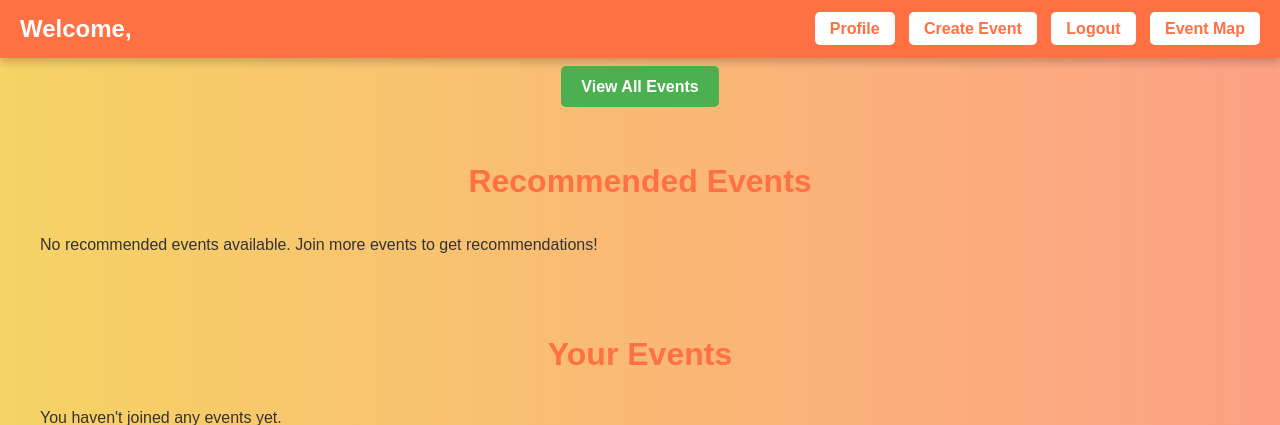
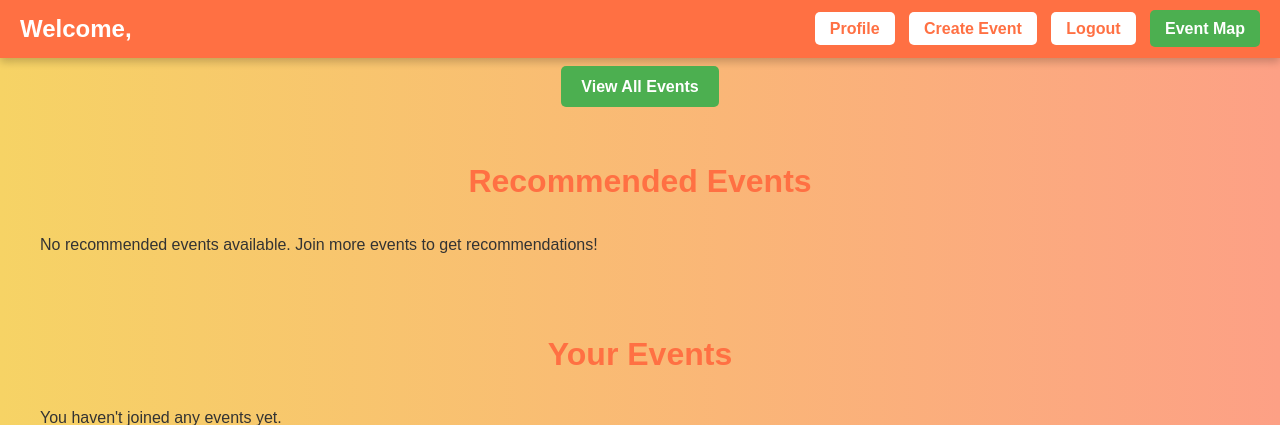
Before and after one commit to Abd2023/akili_etkinlik_planlama, a Django app: page /events/home/ in a window 1280 px wide. Shown: the top 425 px of the page. Run offline with Django 5.2, Linux system fonts and the light colour scheme.

Commit message:
home sayfasinda event map buttonu eklendi bi daha commit ediliyor cunku as onceki commit te her sey gonderilmedi

```diff
--- a/static/css/home.css
+++ b/static/css/home.css
@@ -164,3 +164,18 @@ body {
 .chat-button:hover {
     background-color: #117a8b;
 }
+
+
+.nav-actions a.map-button {
+    background-color: #4caf50; /* Green background for distinction */
+    color: white;
+    padding: 10px 15px;
+    text-decoration: none;
+    border-radius: 5px;
+    transition: background-color 0.3s ease;
+    font-weight: bold;
+}
+
+.nav-actions a.map-button:hover {
+    background-color: #45a049; /* Slightly darker green on hover */
+}
```
